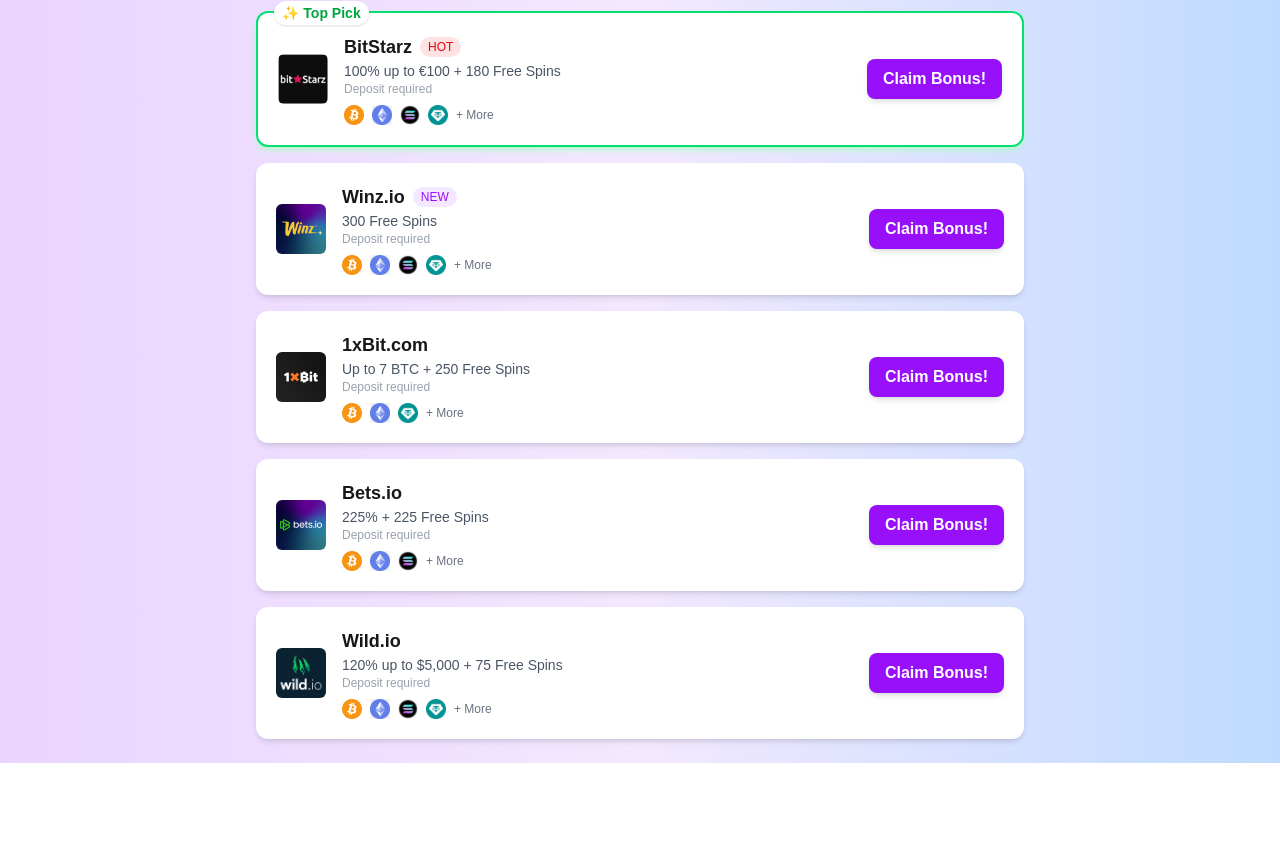
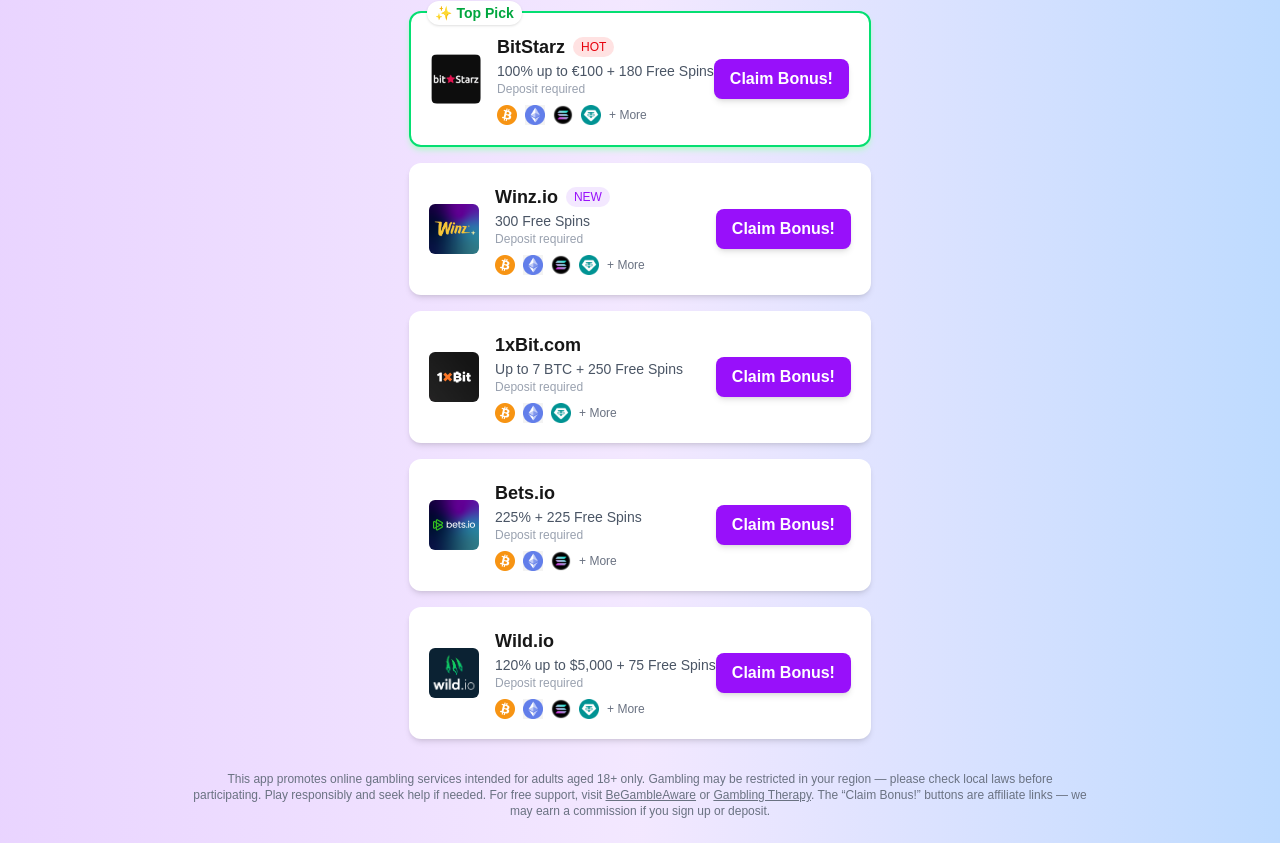
Before and after one commit to ell-h/freespins, a Next.js app: page / in a window 1280 px wide. Shown: the part 153-996 px from the top of the page. Before the commit the page ends 916 px from the top, so only its background shows below. Built offline with nearby package versions, Linux system fonts and the light colour scheme.

Commit message:
Restore T&Cs footer and fix layout with Top Pick and crypto logos

```diff
--- a/src/app/page.tsx
+++ b/src/app/page.tsx
@@ -1,7 +1,6 @@
 "use client";
 
 import Image from "next/image";
-import { useState } from "react";
 import { Analytics } from "@vercel/analytics/react";
 
 const casinos = [
@@ -56,11 +55,11 @@
 ];
 
 export default function Home() {
-  // Ensure BitStarz (topPick) is always first
+  // Ensure BitStarz is always at the top
   const sortedCasinos = [...casinos].sort((a, b) => (b.topPick ? 1 : 0) - (a.topPick ? 1 : 0));
 
   return (
-    <div className="min-h-screen bg-gradient-to-r from-purple-200 via-purple-100 to-blue-200 p-6">
+    <div className="min-h-screen bg-gradient-to-r from-purple-200 via-purple-100 to-blue-200 p-6 flex flex-col">
       {/* Follow us on X */}
       <div className="flex justify-center items-center mb-6">
         <a
@@ -83,7 +82,7 @@
       </p>
 
       {/* Casino Cards */}
-      <div className="space-y-4 max-w-3xl mx-auto">
+      <div className="space-y-4 max-w-3xl mx-auto flex-1">
         {sortedCasinos.map((c) => (
           <div
             key={c.id}
@@ -139,6 +138,23 @@
         ))}
       </div>
 
+      {/* Disclaimer / T&Cs */}
+      <footer className="text-center text-xs text-gray-500 mt-8 max-w-4xl mx-auto">
+        <p>
+          This app promotes online gambling services intended for adults aged 18+ only. Gambling may be restricted in your
+          region — please check local laws before participating. Play responsibly and seek help if needed. For free
+          support, visit{" "}
+          <a href="https://www.begambleaware.org" target="_blank" rel="noopener noreferrer" className="underline">
+            BeGambleAware
+          </a>{" "}
+          or{" "}
+          <a href="https://www.gamblingtherapy.org" target="_blank" rel="noopener noreferrer" className="underline">
+            Gambling Therapy
+          </a>
+          . The “Claim Bonus!” buttons are affiliate links — we may earn a commission if you sign up or deposit.
+        </p>
+      </footer>
+
       <Analytics />
     </div>
   );
```
